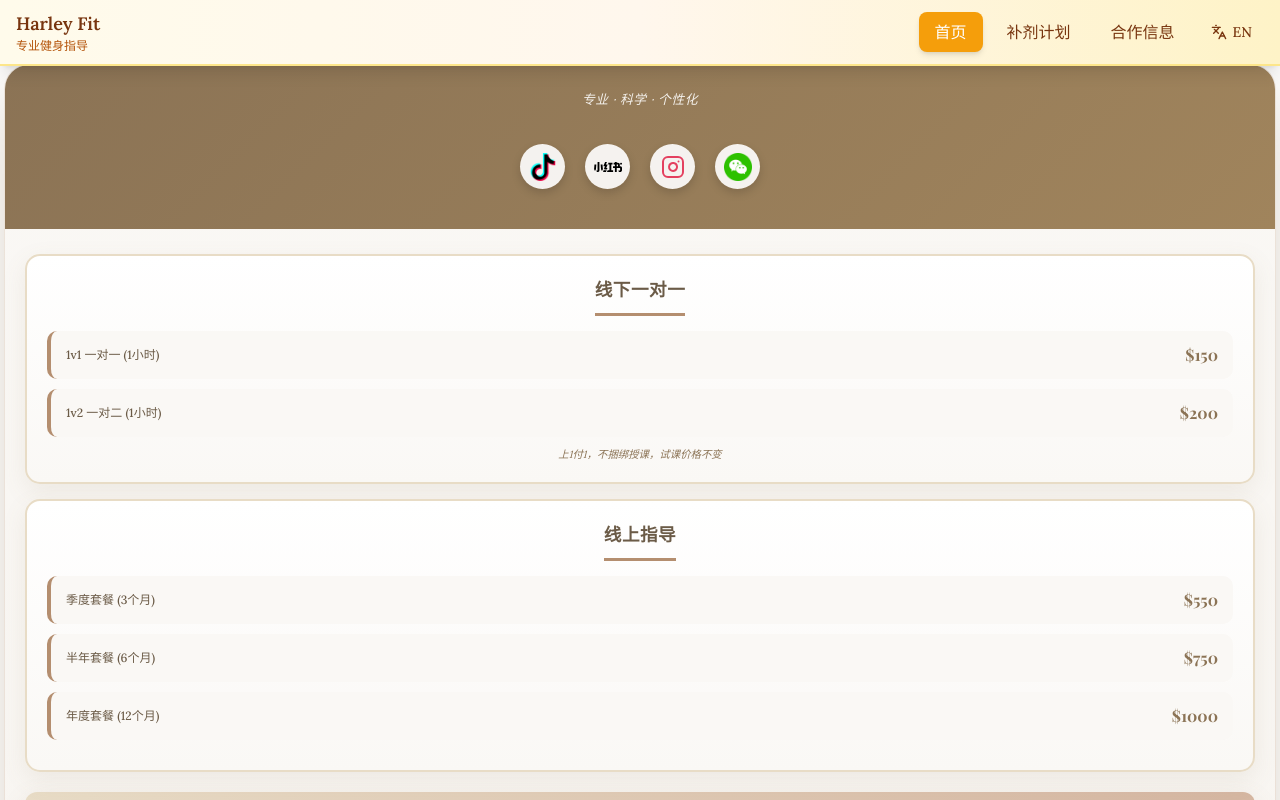
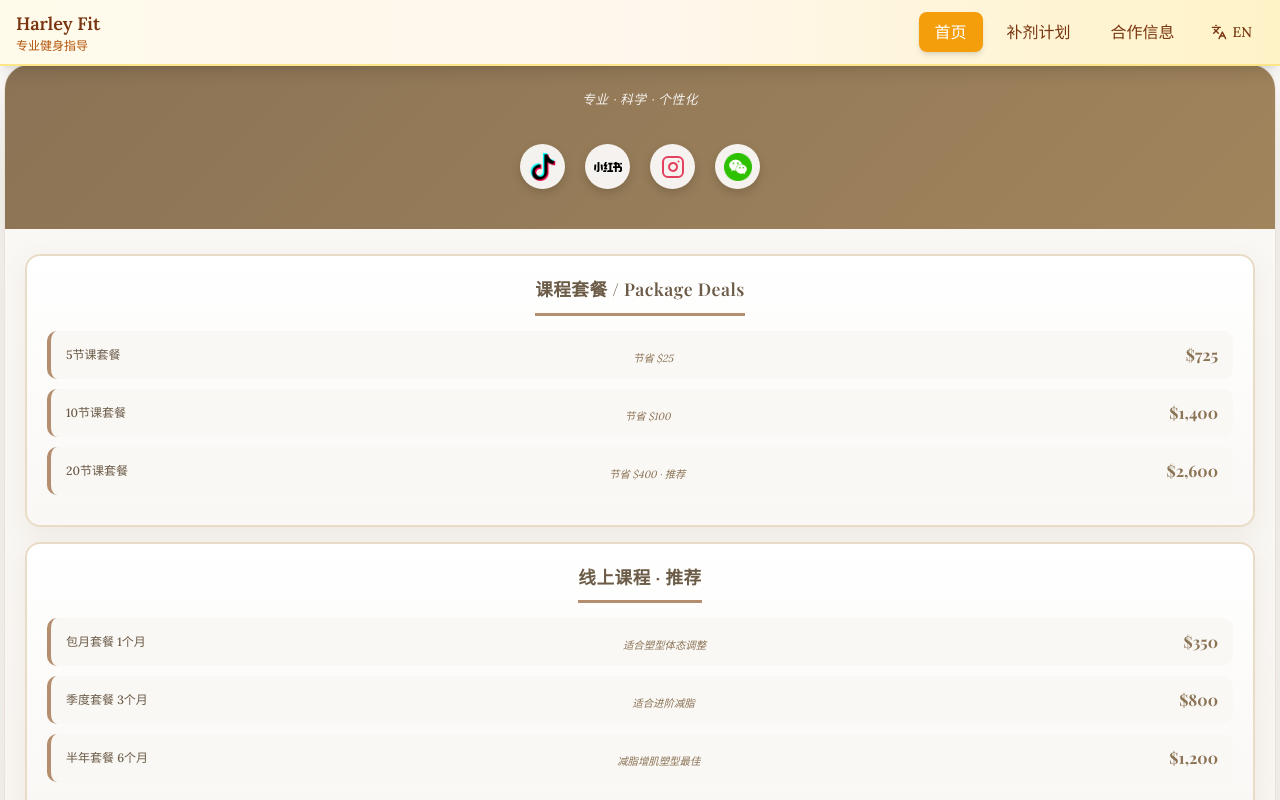
Before and after one commit to KillPhantom/harley, a React (Vite) app: page / in a window 1280 px wide. Shown: the top 800 px of the page. Built offline with nearby package versions, Linux system fonts and the light colour scheme.

Commit message:
update class price

```diff
--- a/src/i18n/locales/en.json
+++ b/src/i18n/locales/en.json
@@ -9,14 +9,19 @@
   },
   "home": {
     "subtitle": "Professional · Scientific · Personalized",
-    "offlineTraining": "In-Person Training",
-    "oneOnOne": "1-on-1 (1 hour)",
-    "oneOnTwo": "1-on-2 (1 hour)",
-    "note": "Pay per session, no package required, same trial price",
-    "onlineCoaching": "Online Coaching",
-    "quarterlyPackage": "Quarterly Package (3 months)",
-    "halfYearPackage": "Semi-Annual Package (6 months)",
-    "yearlyPackage": "Annual Package (12 months)",
+    "packageDeals": "Package Deals",
+    "fiveSessionPackage": "5 Session Package",
+    "tenSessionPackage": "10 Session Package",
+    "twentySessionPackage": "20 Session Package",
+    "save": "Save",
+    "recommended": "Recommended",
+    "onlineCoaching": "Online Courses · Recommended",
+    "monthlyPackage": "Monthly Package (1 Month)",
+    "monthlyDesc": "Suitable for body shaping adjustment",
+    "quarterlyPackage": "Quarterly Package (3 Months)",
+    "quarterlyDesc": "Suitable for progressive fat loss",
+    "halfYearPackage": "Half-Year Package (6 Months)",
+    "halfYearDesc": "Best for fat loss, muscle gain, and shaping",
     "highlight": "💪 Fat Loss / Muscle Gain / Body Sculpting / Abs / Glutes / Posture Correction",
     "targetGroups": "Target Audience",
     "targetGroupsList": "Beginners • Advanced Trainees • Competition Prep • Postpartum Moms",
--- a/src/i18n/locales/zh.json
+++ b/src/i18n/locales/zh.json
@@ -9,14 +9,19 @@
   },
   "home": {
     "subtitle": "专业 · 科学 · 个性化",
-    "offlineTraining": "线下一对一",
-    "oneOnOne": "1v1 一对一 (1小时)",
-    "oneOnTwo": "1v2 一对二 (1小时)",
-    "note": "上1付1，不捆绑授课，试课价格不变",
-    "onlineCoaching": "线上指导",
-    "quarterlyPackage": "季度套餐 (3个月)",
-    "halfYearPackage": "半年套餐 (6个月)",
-    "yearlyPackage": "年度套餐 (12个月)",
+    "packageDeals": "课程套餐 / Package Deals",
+    "fiveSessionPackage": "5节课套餐",
+    "tenSessionPackage": "10节课套餐",
+    "twentySessionPackage": "20节课套餐",
+    "save": "节省",
+    "recommended": "推荐",
+    "onlineCoaching": "线上课程 · 推荐",
+    "monthlyPackage": "包月套餐 1个月",
+    "monthlyDesc": "适合塑型体态调整",
+    "quarterlyPackage": "季度套餐 3个月",
+    "quarterlyDesc": "适合进阶减脂",
+    "halfYearPackage": "半年套餐 6个月",
+    "halfYearDesc": "减脂增肌塑型最佳",
     "highlight": "💪 减脂 / 增肌 / 塑型 / 马甲线 / 蜜桃臀 / 体态纠正",
     "targetGroups": "适合人群",
     "targetGroupsList": "健身小白 • 进阶训练者 • 备赛选手 • 产后宝妈",
--- a/src/pages/HomePage.tsx
+++ b/src/pages/HomePage.tsx
@@ -83,18 +83,32 @@ export default function HomePage() {
         <div className="content">
           <div className="services">
             <div className="service-card">
-              <div className="service-title">{t("home.offlineTraining")}</div>
+              <div className="service-title">{t("home.packageDeals")}</div>
               <div className="pricing">
                 <div className="price-item">
-                  <span className="price-label">{t("home.oneOnOne")}</span>
-                  <span className="price-value">$150</span>
+                  <span className="price-label">
+                    {t("home.fiveSessionPackage")}
+                  </span>
+                  <div className="note">{t("home.save")} $25</div>
+                  <span className="price-value">$725</span>
                 </div>
                 <div className="price-item">
-                  <span className="price-label">{t("home.oneOnTwo")}</span>
-                  <span className="price-value">$200</span>
+                  <span className="price-label">
+                    {t("home.tenSessionPackage")}
+                  </span>
+                  <div className="note">{t("home.save")} $100</div>
+                  <span className="price-value">$1,400</span>
+                </div>
+                <div className="price-item">
+                  <span className="price-label">
+                    {t("home.twentySessionPackage")}
+                  </span>
+                  <div className="note">
+                    {t("home.save")} $400 · {t("home.recommended")}
+                  </div>
+                  <span className="price-value">$2,600</span>
                 </div>
               </div>
-              <div className="note">{t("home.note")}</div>
             </div>
 
             <div className="service-card">
@@ -102,19 +116,24 @@ export default function HomePage() {
               <div className="pricing">
                 <div className="price-item">
                   <span className="price-label">
+                    {t("home.monthlyPackage")}
+                  </span>
+                  <div className="note">{t("home.monthlyDesc")}</div>
+                  <span className="price-value">$350</span>
+                </div>
+                <div className="price-item">
+                  <span className="price-label">
                     {t("home.quarterlyPackage")}
                   </span>
-                  <span className="price-value">$550</span>
+                  <div className="note">{t("home.quarterlyDesc")}</div>
+                  <span className="price-value">$800</span>
                 </div>
                 <div className="price-item">
                   <span className="price-label">
                     {t("home.halfYearPackage")}
                   </span>
-                  <span className="price-value">$750</span>
-                </div>
-                <div className="price-item">
-                  <span className="price-label">{t("home.yearlyPackage")}</span>
-                  <span className="price-value">$1000</span>
+                  <div className="note">{t("home.halfYearDesc")}</div>
+                  <span className="price-value">$1,200</span>
                 </div>
               </div>
             </div>
```
